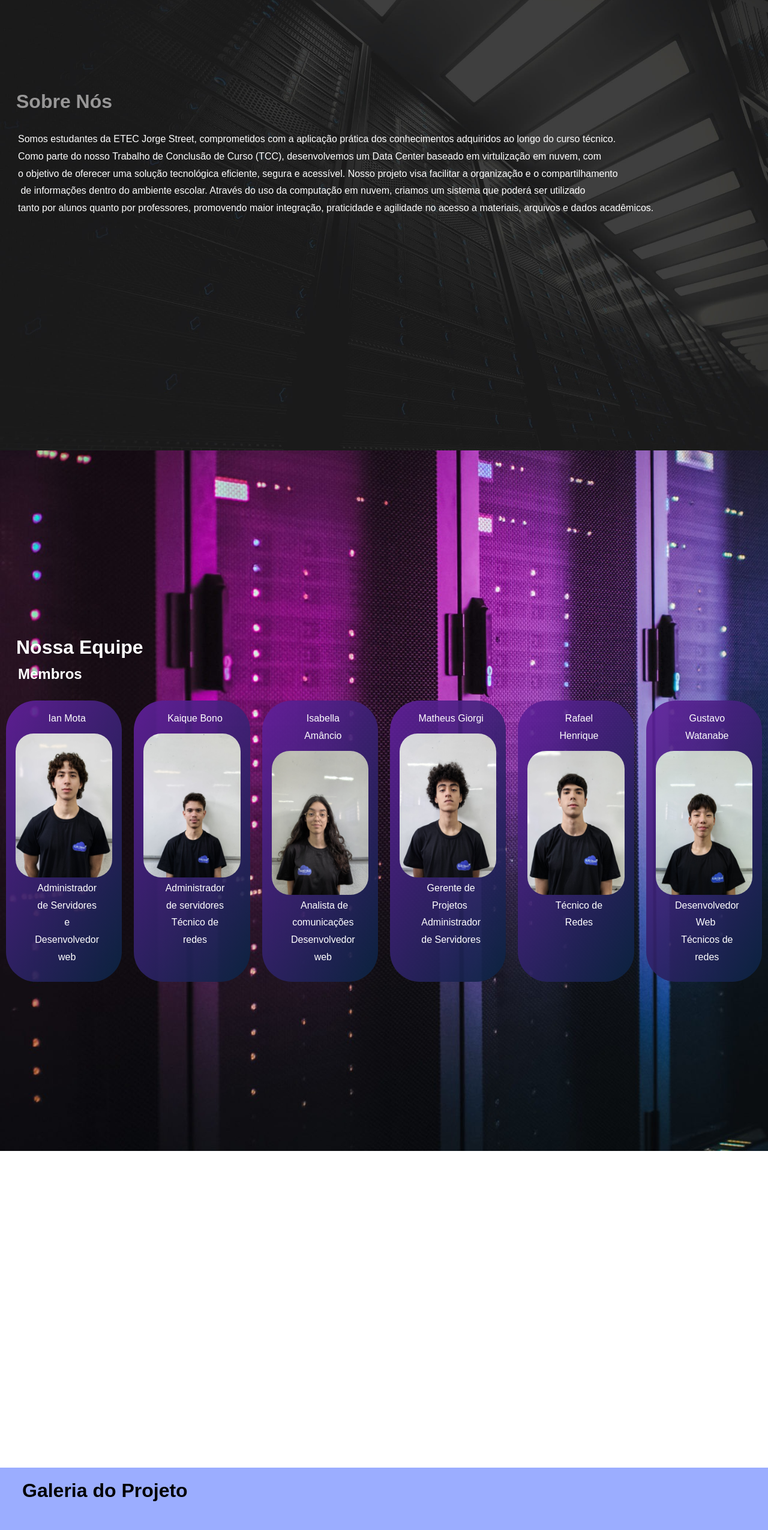
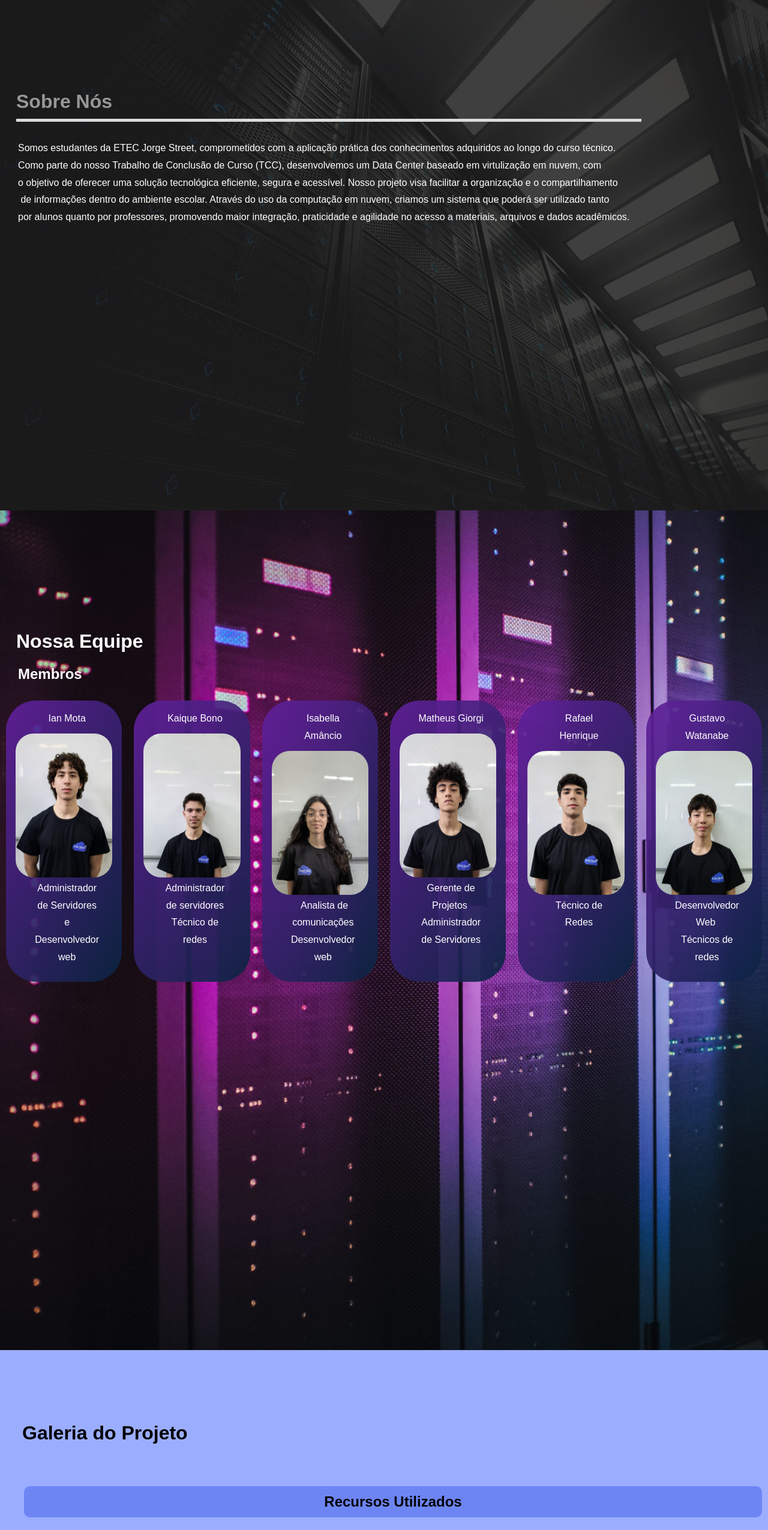
Before and after one commit to GustavoWatanabe1/EJS-CLOUD2024, a plain HTML site: page index.html in a window 1280 px wide. Shown: the part 149-2700 px from the top of the page at 60% size. Drawn offline with Linux system fonts and the light colour scheme.

Commit message:
Aprimorando Site

```diff
--- a/css/style.css
+++ b/css/style.css
@@ -103,7 +103,7 @@
 
     .galeria{
         margin-bottom: 20px;
-        margin-top: 50px;
+        margin-top: 30px;
     }
 
     .galeria ul{
@@ -143,10 +143,10 @@
     }
 
     #galeria-titulo{
+    margin-top: 100px;
     scroll-margin-top: 200px;
     padding-top: 10px;
     margin-left: 27px;
-    bottom: 30px;
     }
 
     .galeria-all{
@@ -155,13 +155,14 @@
     }
 
     #nossa-equipe{
-        scroll-margin-top: 160px; /* ajuste esse valor conforme a altura do seu menu fixo */
+        scroll-margin-top: 50px; /* ajuste esse valor conforme a altura do seu menu fixo */
         color: #fff;
-        padding-top: 10px;
+        padding-top: 200px;
         padding-bottom: 2px;
         margin-left: 27px;
-        margin-top: 1000px;
+        margin-top: 800px;
     }
+
     .equipe-fotos li{
         margin: 10px;
         list-style-type: none;
@@ -190,8 +191,9 @@
 
     #links-titulo{
         margin-left: 30px;
-        margin-top: 500px;
+        margin-top: 300px;
         margin-bottom: 30px;
+        scroll-margin-top: 400px;
     }
 
     .links-list{
--- a/index.html
+++ b/index.html
@@ -22,26 +22,26 @@
                 <li><a href="#sobre-nos-titulo">Sobre Nós</a></li>
                 <li><a href="#nossa-equipe">Nossa Equipe</a></li>
                 <li><a href="#galeria-titulo">Galeria do projeto</a></li>
-                <li><a href="#links">Links Projeto</a></li>
+                <li><a href="#links-titulo">Links Projeto</a></li>
                 <li><a href="https://www.instagram.com/ejs_cloud?igsh=MWNqbDVlNWw5YjFqZg==" target="_blank" id="insta">Instagram</a></li>
             </ul>
         </nav>
     </header>
     <main></main>
-    <img src="imagens/data center.jpg" alt="" style="position: absolute; opacity: 100%; height: 100%; width: 100%;">
+    <img src="imagens/data center.jpg" alt="datacenterbg" style="position: absolute; opacity: 100%; height: 1000px; width: 100%;">
     </div>
     <div class="sobre-nos">
-        <h1 id="sobre-nos-titulo">Sobre Nós</h1>
+        <h1 id="sobre-nos-titulo"  style="padding-bottom: 10px; border-bottom: 5px solid #dbdbdb;">Sobre Nós</h1>
         <p>Somos estudantes da ETEC Jorge Street, comprometidos com a aplicação prática dos conhecimentos adquiridos ao longo do curso técnico. </p>
         <p>Como parte do nosso Trabalho de Conclusão de Curso (TCC), desenvolvemos um Data Center baseado em virtulização em nuvem, com</p>
         <p>o objetivo de oferecer uma solução tecnológica eficiente, segura e acessível. Nosso projeto visa facilitar a organização e o compartilhamento</p>
-        <p> de informações dentro do ambiente escolar. Através do uso da computação em nuvem, criamos um sistema que poderá ser utilizado </p>
-        <p>tanto por alunos quanto por professores, promovendo maior integração, praticidade e agilidade no acesso a materiais, arquivos e dados acadêmicos.</p>
+        <p> de informações dentro do ambiente escolar. Através do uso da computação em nuvem, criamos um sistema que poderá ser utilizado tanto</p>
+        <p>por alunos quanto por professores, promovendo maior integração, praticidade e agilidade no acesso a materiais, arquivos e dados acadêmicos.</p>
     </div>
-    <div id="equipe-all" style="background-position: center;  background-image: url(imagens/datacenter2.jpg); background-repeat: no-repeat;  width: 100%; height: 100%; padding-top: 100px; padding-bottom: 800px;">
-    <h1 id="nossa-equipe" >Nossa Equipe</h1>
+    <div id="equipe-all" style="background-position: center;  background-image: url(imagens/datacenter2.jpg);margin-top: 900px; background-repeat: no-repeat;  width: 100%; position: relative; height:1400px;">
+    <h1 id="nossa-equipe">Nossa Equipe</h1>
     <div class="equipe-fotos">
-        <h2 style="margin-left: 30px; margin-top: 10px; margin-bottom: 20px; color: #fff;">Membros</h2>
+        <h2 style="margin-left: 30px; margin-top: 20px; margin-bottom: 20px; color: #fff;">Membros</h2>
         <ul>
             <li><p>Ian Mota</p><img src="imagens/ianm.jpg" alt="fotos-equipe"><p>Administrador de Servidores e<br>Desenvolvedor web
 </p></li>
@@ -54,23 +54,24 @@
 </div>
 </div>
 <div class="galeria-all">
-    <h1 id="galeria-titulo">Galeria do Projeto</h1>
+    <h1 id="galeria-titulo" style="padding-bottom: 40px;">Galeria do Projeto</h1>
     <div class="galeria">
-        <h2 style="margin-left: 30px; margin-bottom: 40px;">Recursos Utilizados</h2>
+        <h2 style="margin-left: 30px; margin-bottom: 40px; ;padding: 10px; border: 2px solid #6d85f3; border-radius: 10px; background-color: #6d85f3; text-align: center;">Recursos Utilizados</h2>
         <ul>
         <li><p>Servidores</p><img src="imagens/montagem servidor.jpg" alt="servidores"></li>
-        <li><p>Hack</p><img src="imagens/montagem data center.jpg" alt="hack"></li>
+        <li><p>Rack</p><img src="imagens/montagem data center.jpg" alt="hack"></li>
         <li><p>Pisos Elevados</p><img src="imagens/pisos.jpg" alt="pisos"></li>
         <li><p>Macaquinhos</p><img src="imagens/parafuso.jpg" alt="parafusos-piso"></li>
         </ul>
-            <h2 style=" margin-top: 100px; margin-left: 30px; margin-bottom: 40px;">Montagem do Piso Elevado</h2>
+            <h2 style=" margin-top: 80px; margin-left: 30px; margin-bottom: 40px ;padding: 10px; border: 2px solid #6d85f3; border-radius: 10px; background-color: #6d85f3; text-align: center;">Montagem do Piso Elevado</h2>
         <ul>
         <li><p>Montando os Pisos</p><img src="imagens/montagem-piso2.jpg" alt="servidores" style="height: 400px;"></li>
-        <li><p>Posicionando o Hack</p><img src="imagens/hack-posicionado2.jpg" alt="pisos" style="height: 400px;"></li>
-        <li><p>Pisos montados c/ hack</p><img src="imagens/piso-elevado-montado.jpg" alt="parafusos-piso"style="margin-top: 40px;"></li>
+        <li><p>Posicionando o Rack</p><img src="imagens/hack-posicionado2.jpg" alt="pisos" style="height: 400px;"></li>
+        <li><p>Pisos montados c/ Rack</p><img src="imagens/piso-elevado-montado.jpg" alt="parafusos-piso"style="margin-top: 40px;"></li>
         </ul>
     </div>
     </div>
+    <div class="linkbg" style="background-position: right;  background-image: url(imagens/excute.jpg); background-repeat: no-repeat;  width: 100%; position: relative; height: 240px;">
     <h1 id="links-titulo">Links do TCC</h1>
     <div class="links-tcc">
         <ul class="links-list">
@@ -79,7 +80,7 @@
         <li><a href="">Carretel</a></li>
         <li><a href="">Produto Final</a></li>
         </ul>
-
+        </div>
 </div>
     <footer style="background-color: #282828; padding: 30px; text-align: center; font-size: 18px; color: #fff; margin-top: 400px;">
         &copy; 2025 EJS CLOUD. Todos os direitos reservados.
```
Also changed, not shown: imagens/excute.jpg (added).
